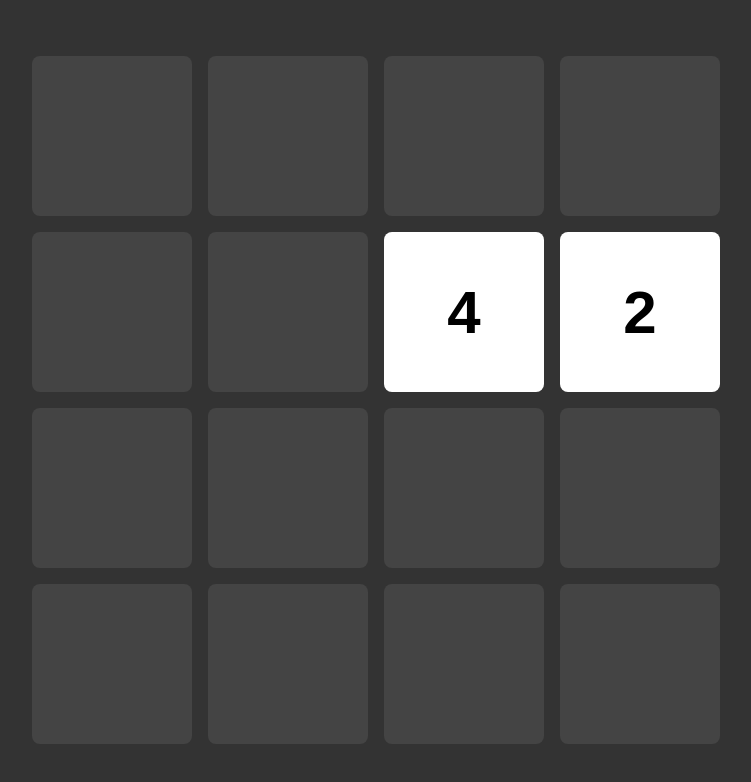
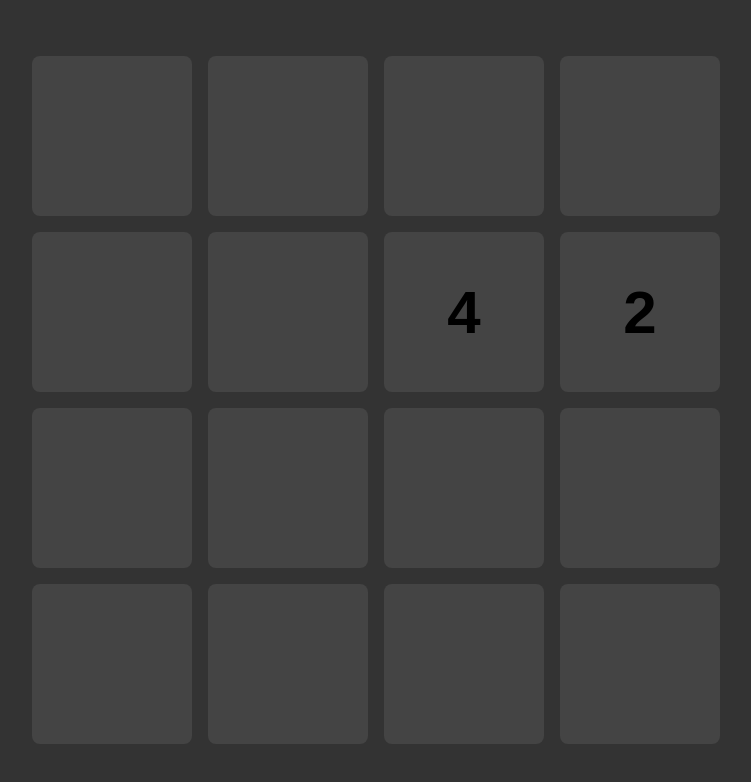
Before and after one commit to realwwwdev/2048-game-javascript, a plain HTML site: page index.html in a window 1280 px wide. Shown: the whole page, without its empty margins (264-1015 px from the left). Drawn offline with Linux system fonts and the light colour scheme.

Commit message:
creating variables for bg-color & color of tile

```diff
--- a/style.css
+++ b/style.css
@@ -45,8 +45,8 @@ body {
   font-family: Arial, Helvetica, sans-serif;
   font-size: 7.5vmin;
   font-weight: bold;
-  background-color: #fff;
-  color: #000;
+  background-color: hsl(25, 60%, var(--bg-lightness));
+  color: hsl(20, 25%, var(--text-lightness));
   transition: 100ms;
   animation: show 200ms;
 }
```
